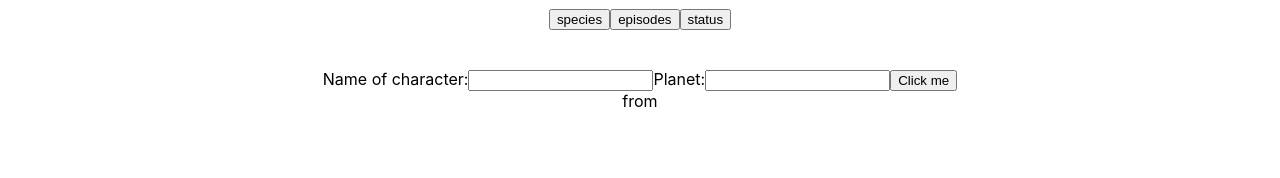
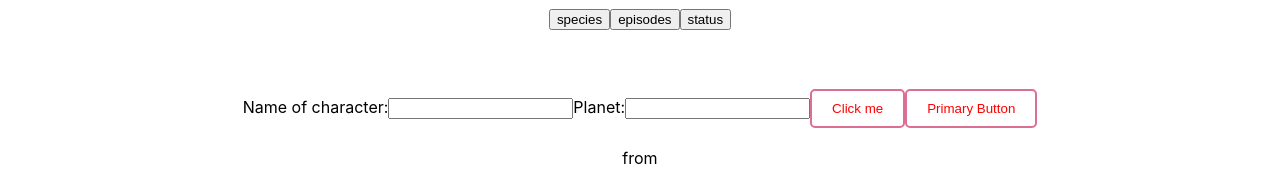
Before and after one commit to stschuessler/my-rick-and-morty-app, a React (Create React App) app: page / in a window 1280 px wide. Shown: the part 347-525 px from the top of the page. Built offline with nearby package versions, Linux system fonts and the light colour scheme.

Commit message:
Import styled and define Button styled component

```diff
--- a/src/app_components/Form.js
+++ b/src/app_components/Form.js
@@ -1,3 +1,5 @@
+import styled from 'styled-components'
+
 function CreateCharacterForm({ onCreateCharacter }) {
   return (
     <form onSubmit={(event) => handleSubmit(event)}>
@@ -9,7 +11,8 @@ function CreateCharacterForm({ onCreateCharacter }) {
         Planet:
         <input type="text" name="planet"></input>
       </label>
-      <button>Click me</button>
+      <Button>Click me</Button>
+      <Button primary>Primary Button</Button>
     </form>
   )
 
@@ -32,4 +35,14 @@ function CreateCharacterForm({ onCreateCharacter }) {
   }
 }
 
+const Button = styled.button`
+  color: red;
+  background: transparent;
+  border: 2px solid palevioletred;
+  border-radius: 5px;
+  padding: 10px 20px;
+  margin-top: 20px;
+  margin-bottom: 20px;
+`
+
 export default CreateCharacterForm
```
